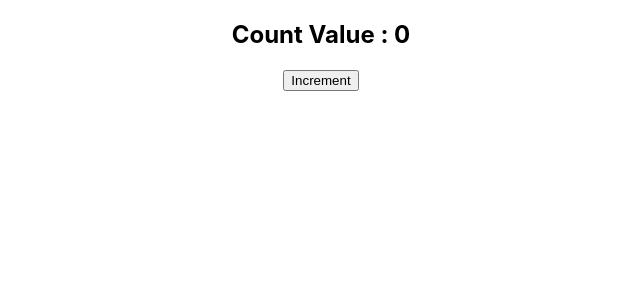
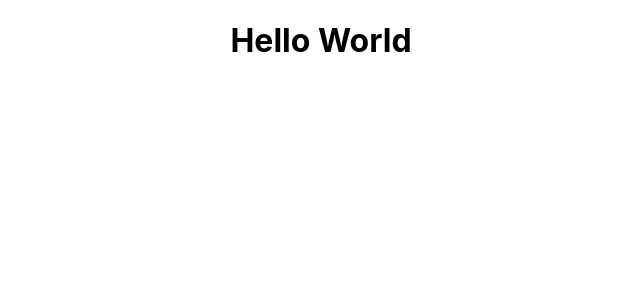
Before and after one commit to ErShubham2908/React-Interview-EA25, a React (Create React App) app: page / in a window 1280 px wide. Shown: the top 300 px of the page, without its empty margins (319-959 px from the left). Built offline with nearby package versions, Linux system fonts and the light colour scheme.

Commit message:
Day - 1 Q-4

```diff
--- a/src/Day 1/Counter.js
+++ b/src/Day 1/Counter.js
@@ -1,11 +1,12 @@
 import React, { useState } from 'react'
 
 function Counter() {
-    const [count, setCount] = useState(0)
+    // const [count, setCount] = useState(0)
   return (
     <>
-        <h2>Count Value : {count}</h2>
-        <button onClick={() => setCount(count + 1)} >Increment</button>
+        {/* <h2>Count Value : {count}</h2> */}
+        <h1>Hello World</h1>
+        {/* <button onClick={() => setCount(count + 1)} >Increment</button> */}
     </>
   )
 }
```
Also changed, not shown: 1 other file (tests, documents, lock files or other folders).
